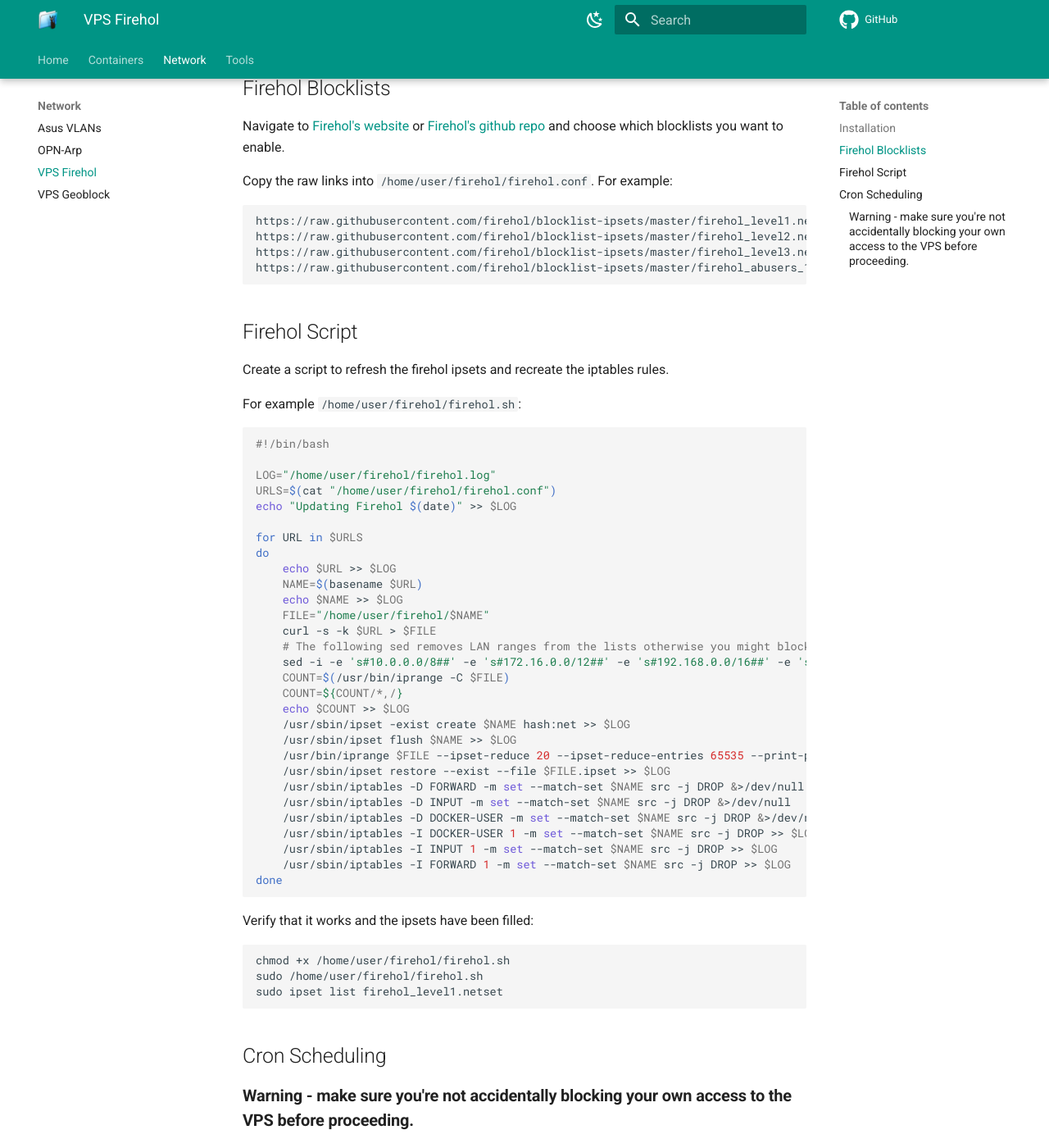
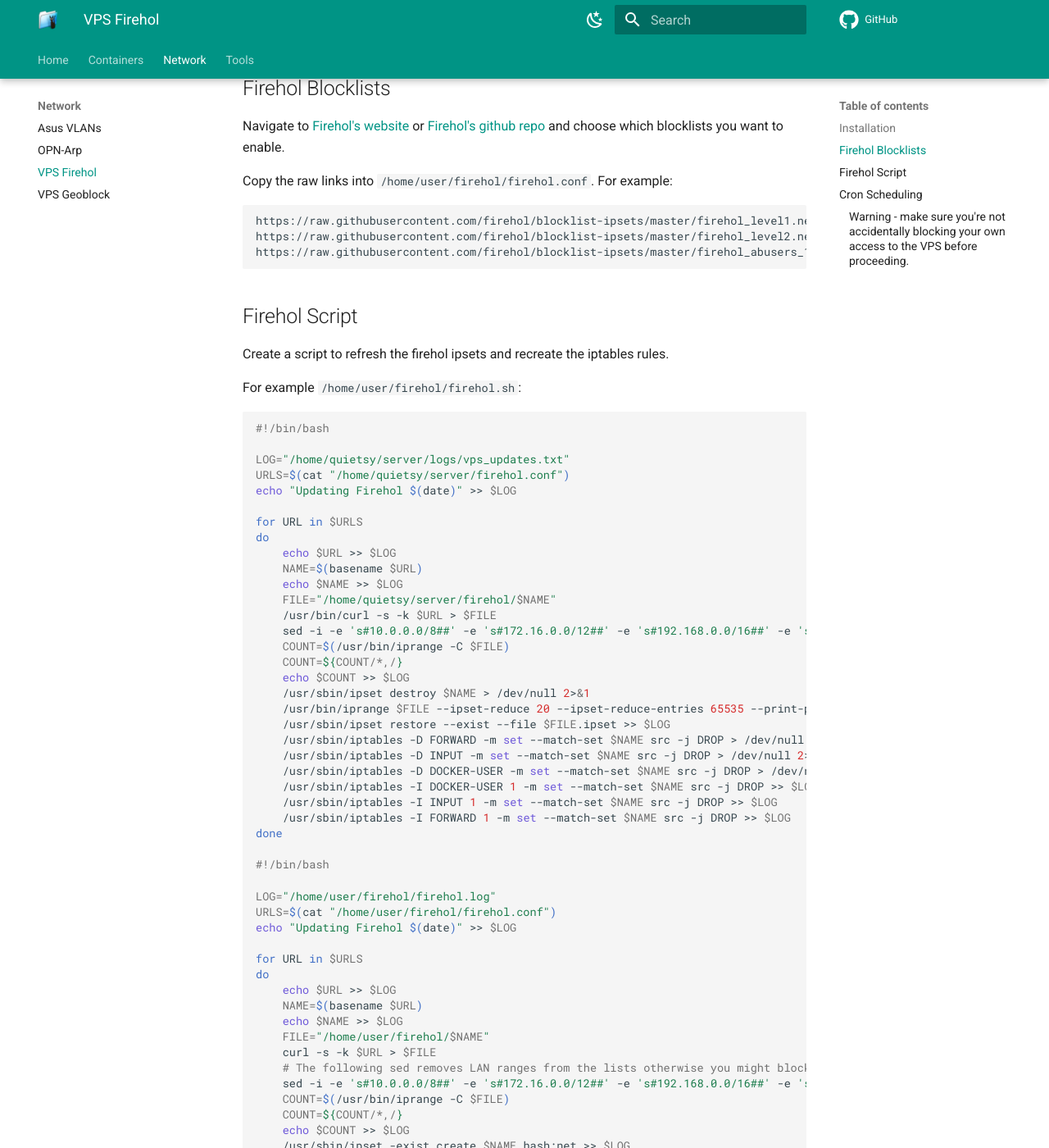
Before and after one commit to quietsy/advanced-configurations, an MkDocs documentation site: the page built from docs/vps-firehol.md, in a window 1280 px wide and 1400 px high, scrolled down 427 px. Shown: the whole window at 82% size. Built offline with MkDocs 1.6.1 and Material for MkDocs 9.7.7, drawn with Linux system fonts in a browser that asks for light colours; comment, search, counter and statistics services are not loaded.

Commit message:
Remove level3

````diff
--- a/docs/vps-firehol.md
+++ b/docs/vps-firehol.md
@@ -20,7 +20,6 @@
 ```
 https://raw.githubusercontent.com/firehol/blocklist-ipsets/master/firehol_level1.netset
 https://raw.githubusercontent.com/firehol/blocklist-ipsets/master/firehol_level2.netset
-https://raw.githubusercontent.com/firehol/blocklist-ipsets/master/firehol_level3.netset
 https://raw.githubusercontent.com/firehol/blocklist-ipsets/master/firehol_abusers_1d.netset
 ```
 
@@ -31,6 +30,34 @@
 For example `/home/user/firehol/firehol.sh`:
 
 ```bash
+#!/bin/bash
+
+LOG="/home/quietsy/server/logs/vps_updates.txt"
+URLS=$(cat "/home/quietsy/server/firehol.conf")
+echo "Updating Firehol $(date)" >> $LOG
+
+for URL in $URLS
+do
+	echo $URL >> $LOG
+	NAME=$(basename $URL)
+	echo $NAME >> $LOG
+	FILE="/home/quietsy/server/firehol/$NAME"
+	/usr/bin/curl -s -k $URL > $FILE
+	sed -i -e 's#10.0.0.0/8##' -e 's#172.16.0.0/12##' -e 's#192.168.0.0/16##' -e 's#127.0.0.0/8##' $FILE
+	COUNT=$(/usr/bin/iprange -C $FILE)
+	COUNT=${COUNT/*,/}
+	echo $COUNT >> $LOG
+	/usr/sbin/ipset destroy $NAME > /dev/null 2>&1
+	/usr/bin/iprange $FILE --ipset-reduce 20 --ipset-reduce-entries 65535 --print-prefix "-A $NAME " > $FILE.ipset
+	/usr/sbin/ipset restore --exist --file $FILE.ipset >> $LOG
+	/usr/sbin/iptables -D FORWARD -m set --match-set $NAME src -j DROP > /dev/null 2>&1
+	/usr/sbin/iptables -D INPUT -m set --match-set $NAME src -j DROP > /dev/null 2>&1
+	/usr/sbin/iptables -D DOCKER-USER -m set --match-set $NAME src -j DROP > /dev/null 2>&1
+	/usr/sbin/iptables -I DOCKER-USER 1 -m set --match-set $NAME src -j DROP >> $LOG
+	/usr/sbin/iptables -I INPUT 1 -m set --match-set $NAME src -j DROP >> $LOG
+	/usr/sbin/iptables -I FORWARD 1 -m set --match-set $NAME src -j DROP >> $LOG
+done
+
 #!/bin/bash
 
 LOG="/home/user/firehol/firehol.log"
````
